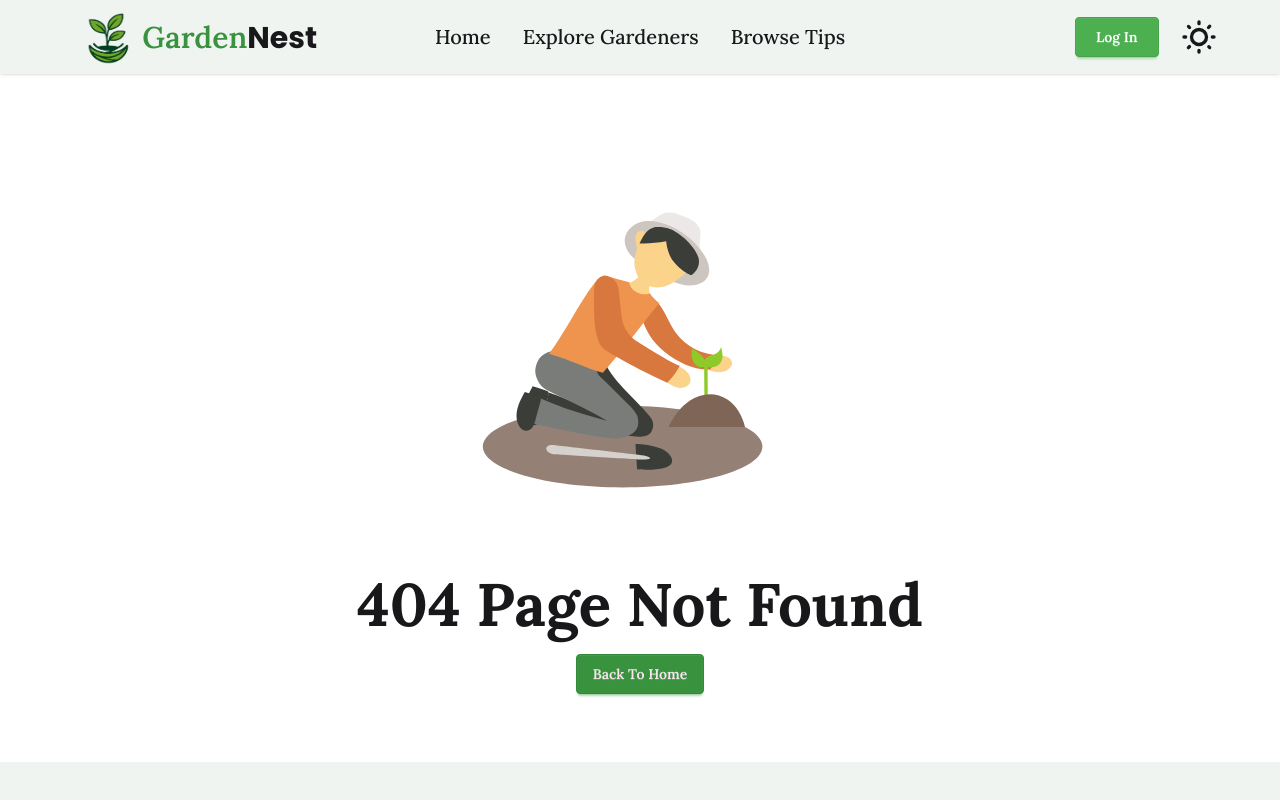
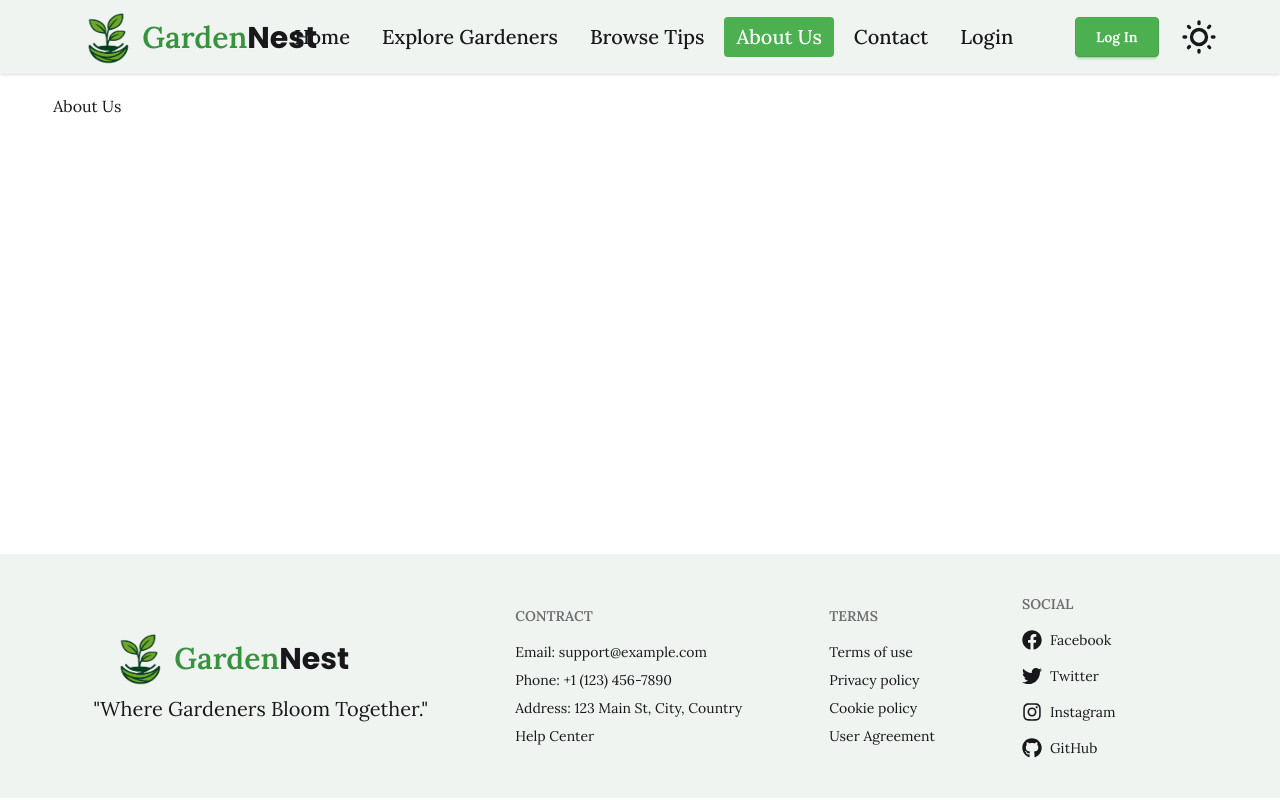
Before and after one commit to noboKumar/Garden-Nest-Client, a React (Vite) app: page /aboutUs in a window 1280 px wide. Shown: the top 800 px of the page. Built offline with nearby package versions, Linux system fonts and the light colour scheme; no server answers.

Commit message:
fix nav links add new routes

```diff
--- a/src/Components/NavBar.jsx
+++ b/src/Components/NavBar.jsx
@@ -19,6 +19,12 @@ const NavBar = () => {
       <li>
         <NavLink to={"/BrowseTips"}>Browse Tips</NavLink>
       </li>
+      <li>
+        <NavLink to={"/aboutUs"}>About Us</NavLink>
+      </li>
+            <li>
+        <NavLink to={"/contact"}>Contact</NavLink>
+      </li>
       {user && (
         <>
           <li>
@@ -28,6 +34,15 @@ const NavBar = () => {
             <NavLink to={"/MyTips"}>My Tips</NavLink>
           </li>
         </>
+      )}
+      {user ? (
+        <li>
+          <btn className="bg-red-600 text-white">Log Out</btn>
+        </li>
+      ) : (
+        <li>
+          <NavLink to={"/LogIn"}>Login</NavLink>
+        </li>
       )}
     </>
   );
@@ -90,7 +105,7 @@ const NavBar = () => {
               {navBarLinks}
             </ul>
           </div>
-            <Logo></Logo>
+          <Logo></Logo>
         </div>
         <div className="navbar-center hidden lg:flex">
           <ul className="menu menu-horizontal px-1 text-xl gap-2 font-medium">
--- a/src/Root.jsx
+++ b/src/Layouts/Root.jsx
@@ -1,6 +1,6 @@
 import React from "react";
-import NavBar from "./Components/NavBar";
-import Footer from "./Components/Footer";
+import NavBar from "../Components/NavBar";
+import Footer from "../Components/Footer";
 import { Outlet } from "react-router";
 
 const Root = () => {
--- /dev/null
+++ b/src/pages/AboutUs.jsx
@@ -0,0 +1,11 @@
+import React from 'react';
+
+const AboutUs = () => {
+    return (
+        <div>
+            About Us
+        </div>
+    );
+};
+
+export default AboutUs;
--- /dev/null
+++ b/src/pages/Contact.jsx
@@ -0,0 +1,11 @@
+import React from 'react';
+
+const Contact = () => {
+    return (
+        <div>
+            contract us
+        </div>
+    );
+};
+
+export default Contact;
--- a/src/routes/Router.jsx
+++ b/src/routes/Router.jsx
@@ -1,5 +1,5 @@
 import { createBrowserRouter } from "react-router";
-import Root from "../Root";
+import Root from "../Layouts/Root";
 import Home from "../pages/Home";
 import ExploreGardeners from "../pages/ExploreGardeners";
 import BrowseTips from "../pages/BrowseTips";
@@ -12,6 +12,8 @@ import PrivateRouter from "./PrivateRouter";
 import Loading from "../Components/Loading";
 import BrowseTipsDetails from "../pages/BrowseTipsDetails";
 import UpdateMyTips from "../pages/UpdateMyTips";
+import AboutUs from "../pages/AboutUs";
+import Contact from "../pages/Contact";
 
 export const router = createBrowserRouter([
   {
@@ -83,6 +85,14 @@ export const router = createBrowserRouter([
         Component: UpdateMyTips,
       },
       {
+        path: "/aboutUs",
+        Component: AboutUs,
+      },
+      {
+        path: "/contact",
+        Component: Contact,
+      },
+      {
         path: "*",
         Component: ErrorPage,
       },
```
